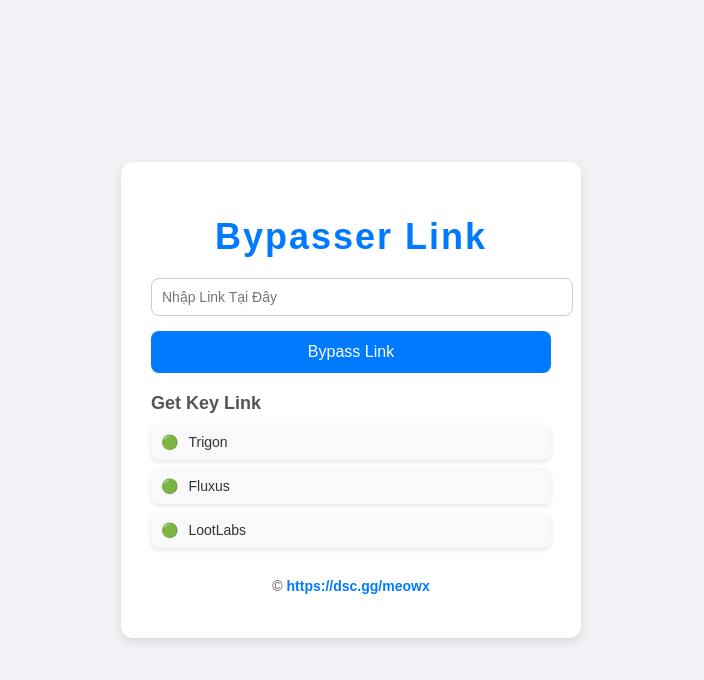
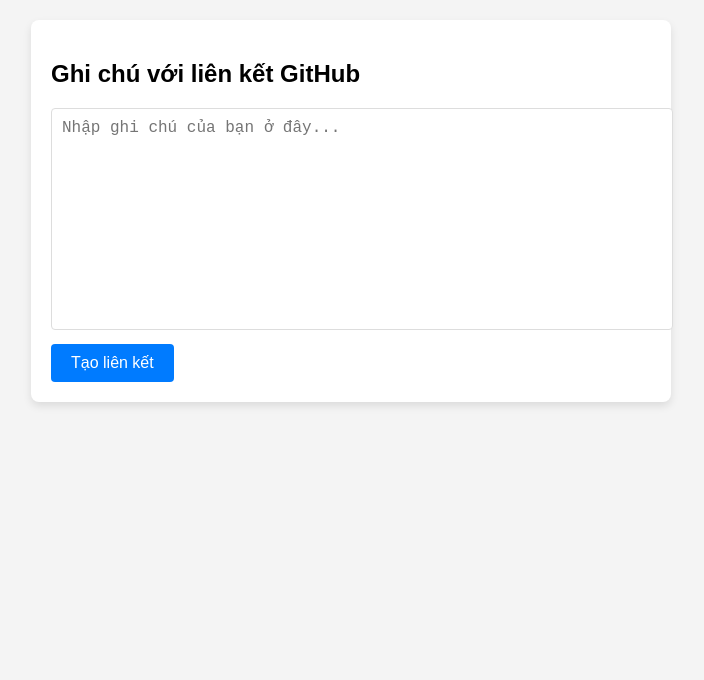
Before and after one commit to TurboLite/turbolite.github.io, a plain HTML site: page index.html in a window 1280 px wide. Shown: the whole page, without its empty margins (289-993 px from the left). Drawn offline with Linux system fonts and the light colour scheme.

Commit message:
Add files via upload

```diff
--- a/index.html
+++ b/index.html
@@ -3,130 +3,81 @@
 <head>
   <meta charset="UTF-8">
   <meta name="viewport" content="width=device-width, initial-scale=1.0">
-    <title>Bypasser</title>
+  <title>Ghi chú với liên kết GitHub</title>
   <style>
     body {
       font-family: Arial, sans-serif;
-            background: #f0f2f5;
+      background-color: #f4f4f4;
       margin: 0;
-            padding: 0;
-            display: flex;
-            justify-content: center;
-            align-items: center;
-            height: 100vh;
+      padding: 20px;
+    }
+    .container {
+      max-width: 600px;
+      margin: 0 auto;
+      background: #fff;
+      border-radius: 8px;
+      padding: 20px;
+      box-shadow: 0 4px 8px rgba(0, 0, 0, 0.1);
+    }
+    textarea {
+      width: 100%;
+      height: 200px;
+      padding: 10px;
+      font-size: 16px;
+      border: 1px solid #ddd;
+      border-radius: 4px;
+      resize: none;
+    }
+    button, a {
+      margin-top: 10px;
+      display: inline-block;
+      padding: 10px 20px;
+      font-size: 16px;
+      background-color: #007BFF;
+      color: white;
+      text-decoration: none;
+      border: none;
+      border-radius: 4px;
+      cursor: pointer;
+    }
+    button:hover, a:hover {
+      background-color: #0056b3;
+    }
+    a {
       text-align: center;
     }
-        .container {
-            background: #ffffff;
-            border-radius: 12px;
-            box-shadow: 0 4px 10px rgba(0, 0, 0, 0.1);
-            max-width: 400px;
-            padding: 30px;
-            width: 100%;
-        }
-        h1 {
-            font-size: 36px;
-            font-weight: bold;
-            color: #007bff;
-            margin-bottom: 20px;
-            letter-spacing: 2px;
-        }
-        input {
-            width: 100%;
-            padding: 10px;
-            margin-bottom: 15px;
-            border: 1px solid #ccc;
-            border-radius: 8px;
-            font-size: 14px;
-        }
-        button {
-            width: 100%;
-            padding: 12px;
-            background: #007bff;
-            color: white;
-            border: none;
-            border-radius: 8px;
-            font-size: 16px;
-            cursor: pointer;
-            transition: all 0.3s ease;
-        }
-        button:hover {
-            background: #0056b3;
-        }
-        .app-list {
-            margin-top: 20px;
-            text-align: left;
-        }
-        .app-list h3 {
-            font-size: 18px;
-            color: #555;
-            margin-bottom: 10px;
-        }
-        .app-list ul {
-            list-style: none;
-            padding: 0;
-            margin: 0;
-        }
-        .app-list ul li {
-            padding: 10px;
-            margin-bottom: 8px;
-            background: #f9f9f9;
-            border-radius: 8px;
-            box-shadow: 0 2px 4px rgba(0, 0, 0, 0.1);
-            display: flex;
-            align-items: center;
-            font-size: 14px;
-            color: #333;
-        }
-        .app-list ul li:first-child {
-            border-top: none;
-        }
-        .app-list ul li::before {
-            content: "🟢";
-            margin-right: 10px;
-            color: #007bff;
-        }
-        .discord-link {
-            margin-top: 30px;
-            font-size: 14px;
-            color: #555;
-        }
-        .discord-link a {
-            color: #007bff;
-            text-decoration: none;
-            font-weight: bold;
-        }
-        .discord-link a:hover {
-            text-decoration: underline;
-        }
   </style>
-    <script>
-        function openApiUrl() {
-            const url = document.getElementById('urlInput').value.trim();
-            if (!url) {
-                alert('Vui lòng nhập URL!');
-                return;
-            }
-            window.open(`https://ethos.kys.gay/api/free/bypass?url=${encodeURIComponent(url)}`, '_blank');
-        }
-    </script>
 </head>
 <body>
   <div class="container">
-        <h1>Bypasser Link</h1>
-        <input id="urlInput" type="text" placeholder="Nhập Link Tại Đây">
-        <button onclick="openApiUrl()">Bypass Link</button>
-        <div class="app-list">
-            <h3>Get Key Link</h3>
-            <ul>
-                <li>Trigon</li>
-                <li>Fluxus</li>
-                <li>LootLabs</li>
-            </ul>
-        </div>
-        <div class="discord-link">
-            <p>© <a href="https://dsc.gg/meowx" target="_blank">https://dsc.gg/meowx</a></p>
+    <h2>Ghi chú với liên kết GitHub</h2>
+    <textarea id="note" placeholder="Nhập ghi chú của bạn ở đây..."></textarea>
+    <button onclick="generateLink()">Tạo liên kết</button>
+    <div id="linkContainer" style="margin-top: 20px; display: none;">
+      <p>Liên kết của bạn:</p>
+      <a id="generatedLink" href="#" target="_blank">Mở ghi chú</a>
     </div>
   </div>
+
+  <script>
+    const githubPagesUrl = "https://turbolite.github.io";
+
+    function generateLink() {
+      const note = document.getElementById('note').value;
+      if (!note.trim()) {
+        alert("Vui lòng nhập nội dung ghi chú!");
+        return;
+      }
+      const encodedNote = encodeURIComponent(note);
+      const link = `${githubPagesUrl}/?note=${encodedNote}`;
+
+      const linkContainer = document.getElementById('linkContainer');
+      const generatedLink = document.getElementById('generatedLink');
+
+      generatedLink.href = link;
+      generatedLink.textContent = link;
+      linkContainer.style.display = "block";
+    }
+  </script>
 </body>
 </html>
```
Lines whose indentation alone changed are shown as unchanged.
